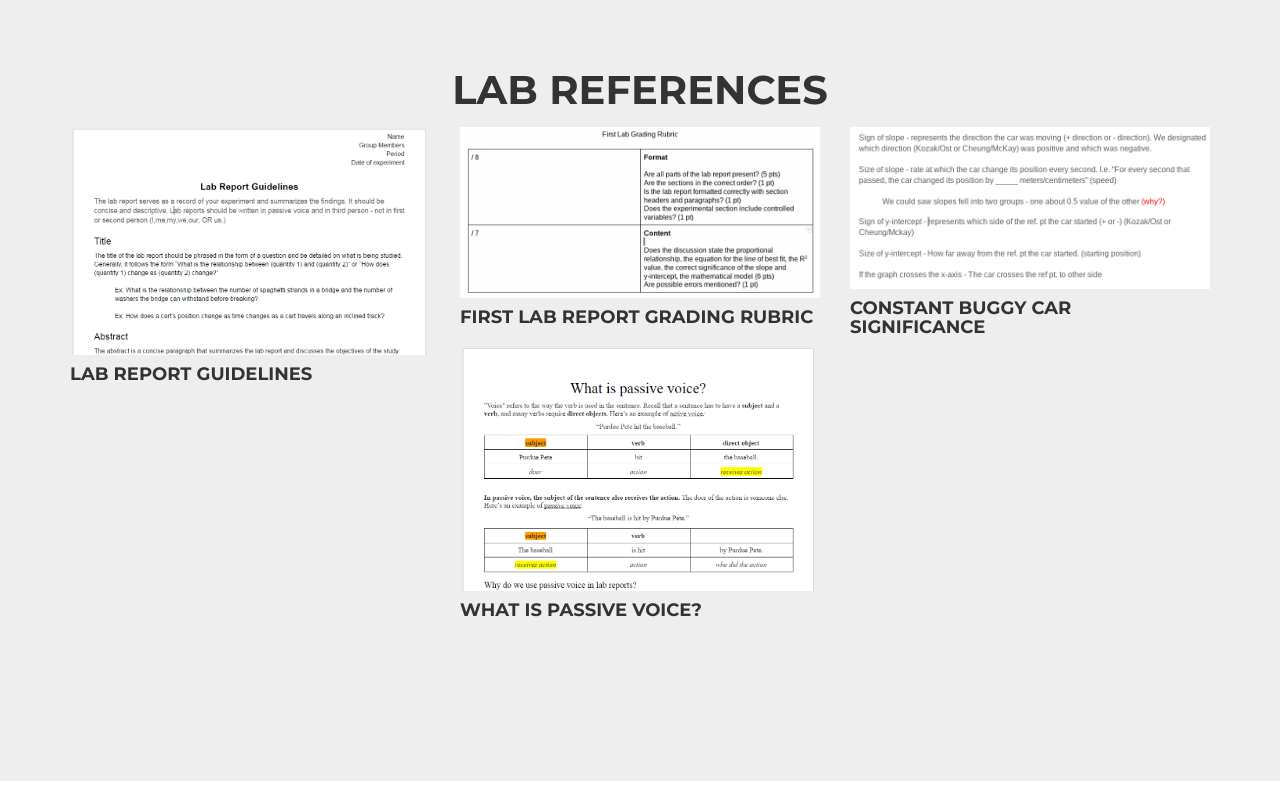
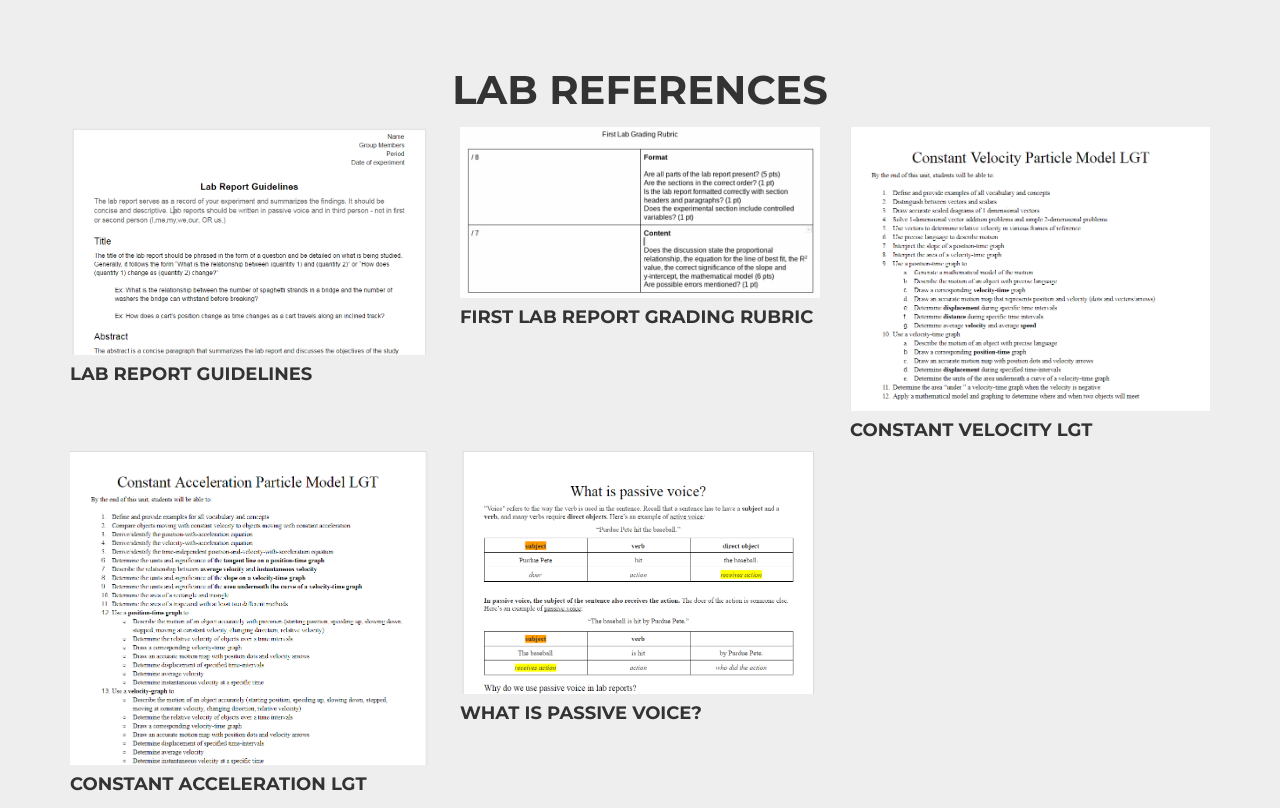
Before and after one commit to rpremvaree12/mhsphysics, a website: page resources.html in a window 1280 px wide. Shown: the part 740-1548 px from the top of the page. Drawn offline with nearby package versions, Linux system fonts and the light colour scheme; a web font is replaced by a local one.

Commit message:
added lgts

```diff
--- a/resources.html
+++ b/resources.html
@@ -124,15 +124,28 @@
                 </div>
 
                 <div class="col-md-4 col-sm-6 portfolio-item">
-                    <a href="docs/buggycarlabsignificance.pdf" target="_blank" class="portfolio-link" data-toggle="modal">
+                    <a href="docs/lgt/02_CVPMLGT.pdf" target="_blank" class="portfolio-link" data-toggle="modal">
                         <div class="portfolio-hover">
                             <div class="portfolio-hover-content">
                             </div>
                         </div>
-                        <img src="img/resources/buggycarlab.png" class="img-responsive" alt="">
+                        <img src="img/lgt/cvpmlgt.png" class="img-responsive" alt="">
                     </a>
                     <div class="portfolio-caption">
-                        <h4>Constant Buggy Car Significance</h4>
+                        <h4>Constant Velocity LGT</h4>
+                    </div>
+                </div>
+
+                <div class="col-md-4 col-sm-6 portfolio-item">
+                    <a href="docs/lgt/03_CAPMLGT.pdf" target="_blank" class="portfolio-link" data-toggle="modal">
+                        <div class="portfolio-hover">
+                            <div class="portfolio-hover-content">
+                            </div>
+                        </div>
+                        <img src="img/lgt/capmlgt.png" class="img-responsive" alt="">
+                    </a>
+                    <div class="portfolio-caption">
+                        <h4>Constant Acceleration LGT</h4>
                     </div>
                 </div>
 
```
Also changed, not shown: img/about/1.jpg (deleted), img/about/2.jpg (deleted), img/about/3.jpg (deleted), img/about/4.jpg (deleted), img/galaxies-bg.jpg (deleted), img/lgt/capmlgt.png (added), img/lgt/cvpmlgt.png (added), img/map-image.png (deleted), img/team/1.jpg (deleted), img/team/2.jpg (deleted), img/team/3.jpg (deleted), 2 other files.
